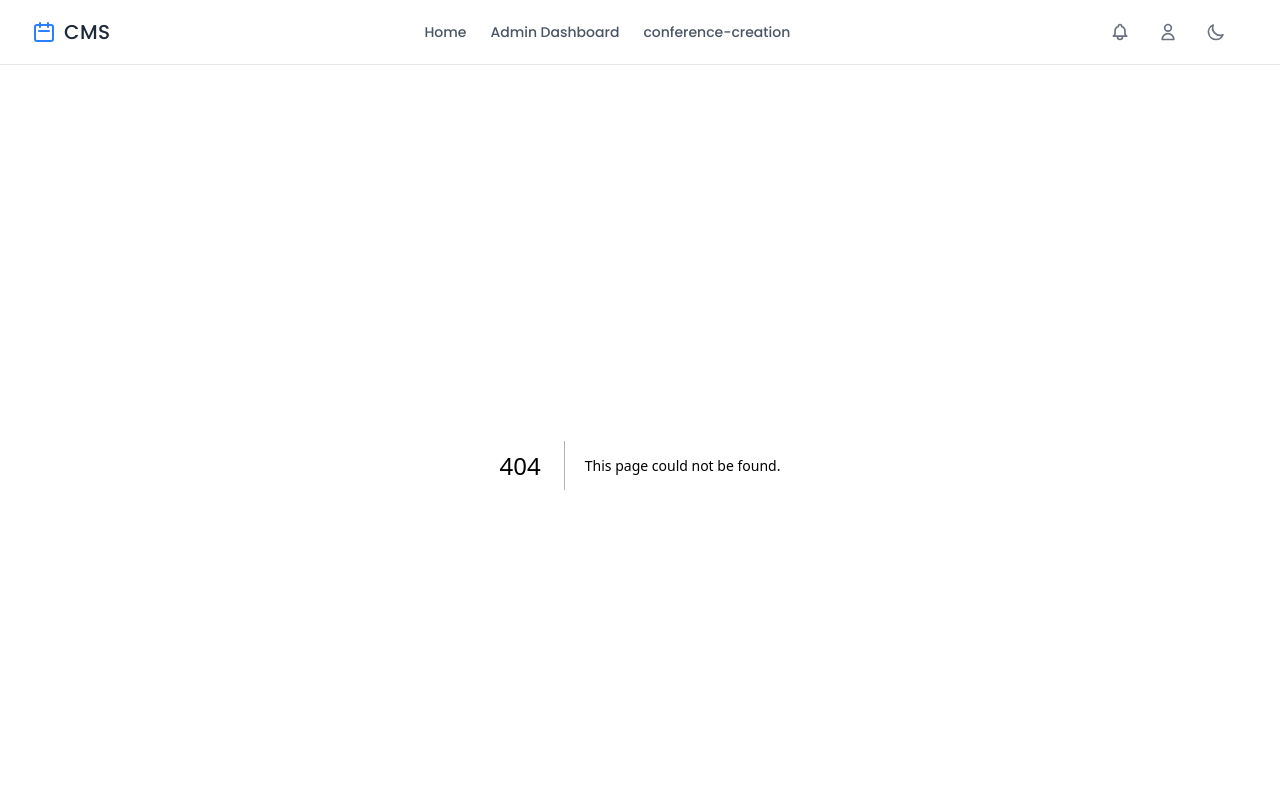
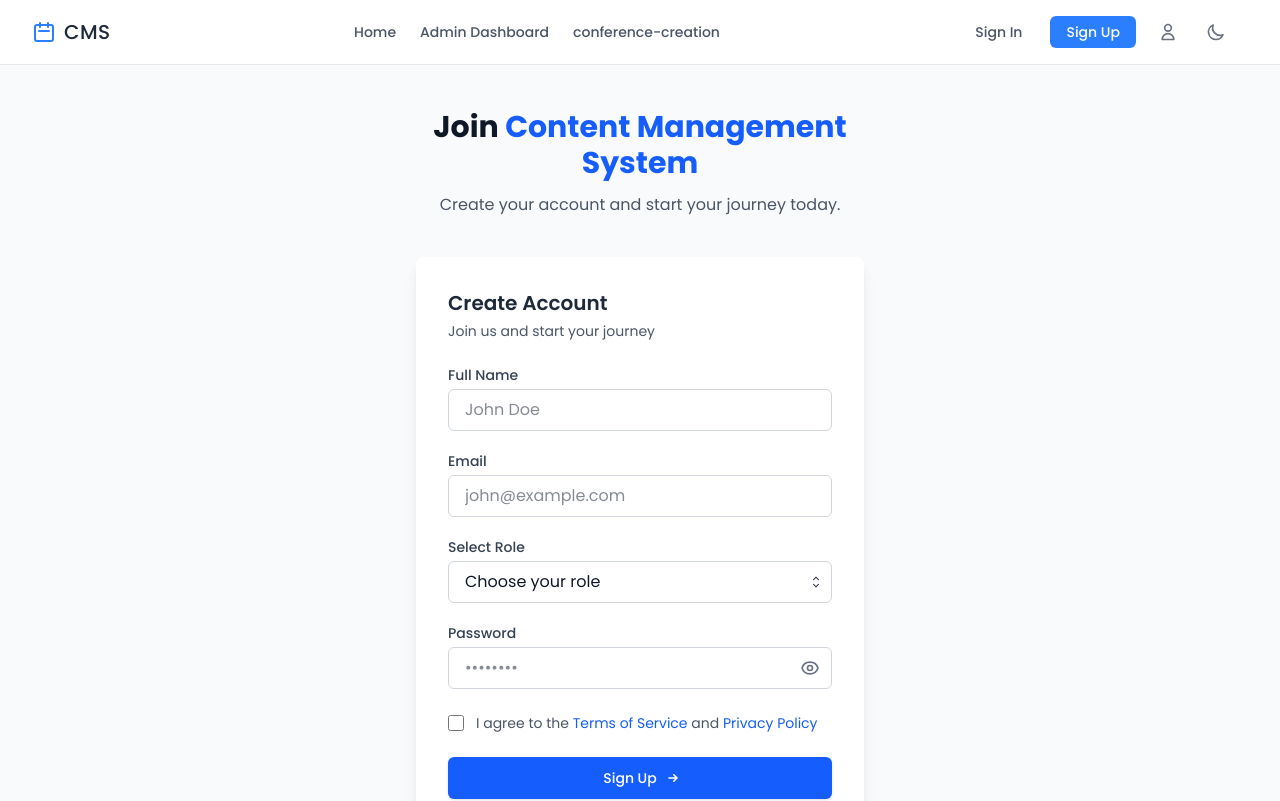
Before and after one commit to Cherryc007/CMS-2, a Next.js app: page /signup in a window 1280 px wide. Before the commit this address had no page. Shown: the top 801 px of the page. Built offline with nearby package versions, Linux system fonts and the light colour scheme.

Commit message:
Add signup page and update navbar for authentication; enhance global styles for dark mode

```diff
--- a/src/app/globals.css
+++ b/src/app/globals.css
@@ -3,7 +3,14 @@
   --background: #ffffff;
   --foreground: #171717;
 }
+body {
+  @apply bg-gray-100 text-gray-900;
+}
 
+/* Dark mode */
+.dark body {
+  @apply bg-gray-900 text-gray-100;
+}
 body {
   font-family: Poppins, Arial, sans-serif;
 }
--- /dev/null
+++ b/src/app/signup/page.js
@@ -0,0 +1,12 @@
+import SignupForm from "@/components/ui/SignUpForm";
+
+const SignupPage = () =>{
+    return(
+        <>
+        <div className="min-h-screen w-full dark:bg-gray-900 bg-gray-50 flex items-center justify-center">
+            <SignupForm />
+        </div>
+        </>
+    )
+}
+export default SignupPage;
--- a/src/components/Navbar/Navbar.jsx
+++ b/src/components/Navbar/Navbar.jsx
@@ -31,6 +31,7 @@ const Navbar = () => {
       document.documentElement.classList.add("dark");
     }
     setDarkMode(!darkMode);
+    console.log(darkMode)
   };
 
   // Navigation links
@@ -87,23 +88,21 @@ const Navbar = () => {
 
           {/* Right Icons */}
           <div className="flex items-center space-x-4">
-            {/* Notification Bell */}
-            <button className="p-1.5 rounded-full text-gray-500 dark:text-gray-400 hover:text-blue-500 dark:hover:text-blue-400 transition-all duration-200 transform hover:scale-110">
-              <svg
-                xmlns="http://www.w3.org/2000/svg"
-                className="h-5 w-5"
-                fill="none"
-                viewBox="0 0 24 24"
-                stroke="currentColor"
-              >
-                <path
-                  strokeLinecap="round"
-                  strokeLinejoin="round"
-                  strokeWidth={2}
-                  d="M15 17h5l-1.405-1.405A2.032 2.032 0 0118 14.158V11a6.002 6.002 0 00-4-5.659V5a2 2 0 10-4 0v.341C7.67 6.165 6 8.388 6 11v3.159c0 .538-.214 1.055-.595 1.436L4 17h5m6 0v1a3 3 0 11-6 0v-1m6 0H9"
-                />
-              </svg>
-            </button>
+            {/* Sign In Button */}
+            <Link
+              href="/login"
+              className="px-3 py-1.5 text-sm font-medium text-gray-600 dark:text-gray-300 hover:text-blue-500 dark:hover:text-blue-400 transition-all duration-200"
+            >
+              Sign In
+            </Link>
+
+            {/* Sign Up Button */}
+            <Link
+              href="/signup"
+              className="px-4 py-1.5 text-sm font-medium text-white bg-blue-500 rounded-md hover:bg-blue-600 transition-all duration-200 transform hover:scale-105"
+            >
+              Sign Up
+            </Link>
 
             {/* User Profile */}
             <button className="p-1.5 rounded-full text-gray-500 dark:text-gray-400 hover:text-blue-500 dark:hover:text-blue-400 transition-all duration-200 transform hover:scale-110">
@@ -212,14 +211,30 @@ const Navbar = () => {
       >
         <div className="px-2 pt-2 pb-3 space-y-1 sm:px-3">
           {navLinks.map((item) => (
-            <a
+            <Link
               key={item}
-              href="#"
+              href={getNavUrl(item)}
               className="block px-3 py-2 rounded-md text-sm font-medium text-gray-600 dark:text-gray-300 hover:text-blue-500 dark:hover:text-blue-400 hover:bg-gray-50 dark:hover:bg-gray-800 transition-all duration-200"
             >
               {item}
-            </a>
+            </Link>
           ))}
+
+          {/* Mobile Auth Buttons */}
+          <div className="mt-4 pt-4 border-t border-gray-200 dark:border-gray-700 flex items-center justify-between">
+            <Link
+              href="/login"
+              className="block px-3 py-2 rounded-md text-sm font-medium text-gray-600 dark:text-gray-300 hover:text-blue-500 dark:hover:text-blue-400 hover:bg-gray-50 dark:hover:bg-gray-800 transition-all duration-200"
+            >
+              Sign In
+            </Link>
+            <Link
+              href="/signup"
+              className="block px-4 py-2 rounded-md text-sm font-medium text-white bg-blue-500 hover:bg-blue-600 transition-all duration-200"
+            >
+              Sign Up
+            </Link>
+          </div>
         </div>
       </div>
     </nav>
--- a/src/components/ui/LoginForm.jsx
+++ b/src/components/ui/LoginForm.jsx
@@ -28,7 +28,7 @@ const LoginForm = () => {
         {/* Form Header */}
         <div className="text-center mb-10">
           <h1 className="text-3xl font-bold text-gray-900 dark:text-white">
-            Welcome to <span className="text-blue-600 dark:text-blue-400">Minimalista</span>
+            Welcome to <span className="text-blue-600 dark:text-blue-400">Content Management System</span>
           </h1>
           <p className="mt-3 text-gray-600 dark:text-gray-400">
             Sign in to your account.
--- a/src/components/ui/SignUpForm.jsx
+++ b/src/components/ui/SignUpForm.jsx
@@ -33,12 +33,12 @@ const SignupForm = () => {
   ];
 
   return (
-    <div className="flex items-center justify-center px-4 py-6 bg-gray-50 dark:bg-gray-900 transition-colors duration-300">
+    <div className="flex my-5 items-center justify-center rounded-2xl px-4 py-6 bg-gray-50 dark:bg-gray-900 transition-colors duration-300">
       <div className="w-full max-w-md">
         {/* Form Header */}
         <div className="text-center mb-10">
           <h1 className="text-3xl font-bold text-gray-900 dark:text-white">
-            Join <span className="text-blue-600 dark:text-blue-400">Minimalista</span>
+            Join <span className="text-blue-600 dark:text-blue-400">Content Management System</span>
           </h1>
           <p className="mt-3 text-gray-600 dark:text-gray-400">
             Create your account and start your journey today.
```
